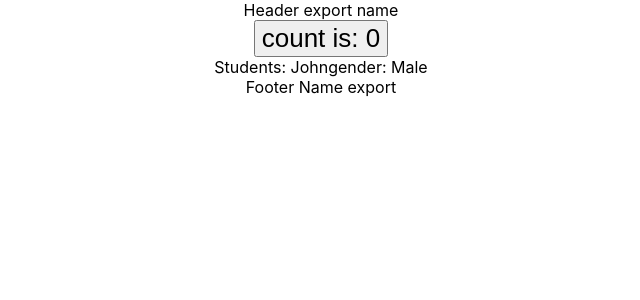
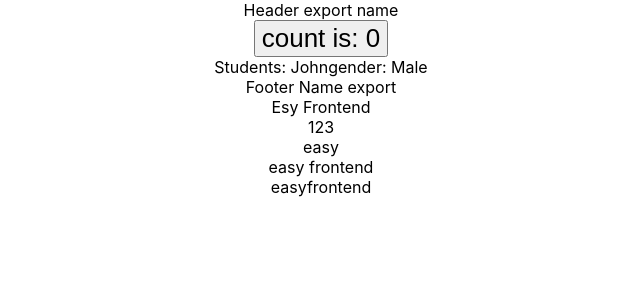
Before and after one commit to ngocanhth/react-easy-typescript, a React (Vite) app: page / in a window 1280 px wide. Shown: the top 300 px of the page, without its empty margins (319-959 px from the left). Built offline with nearby package versions, Linux system fonts and the light colour scheme.

Commit message:
props children

```diff
--- a/src/App.tsx
+++ b/src/App.tsx
@@ -4,6 +4,7 @@
 import { Footer, Header } from './components/common'
 import { Student} from './features/labs/Students'
 import { StudentModel } from './models/student'
+import { MyText } from './features/labs/MyText'
 // import Header from './components/common/Header'
 // import Footer from './components/common/Footer'
 
@@ -33,6 +34,21 @@
           <Student student = {john} onClick={handleStudentClick} />
 
      <Footer />
+
+     <MyText title="12134">Esy Frontend</MyText>
+     <MyText>123</MyText>
+     <MyText>{false}</MyText>
+     <MyText>{undefined}</MyText>
+     <MyText>
+       <span>easy</span>
+     </MyText>
+     <MyText>
+       <span>easy</span> frontend
+     </MyText>
+     <MyText>
+       <span>easy</span>
+       <span>frontend</span>
+     </MyText>
     </div>
   )
 }
--- /dev/null
+++ b/src/features/labs/MyText.tsx
@@ -0,0 +1,17 @@
+import  React, {ReactNode, ReactText, ReactElement, ReactChild } from 'react';
+
+export interface MyTextProps {
+    title?: string,
+ //   children?: ReactText,
+     //   children?: ReactChild[] | ReactChild,
+    children?: React.ReactNode,
+ // children?: ReactElement | ReactChild,
+}
+
+export function MyText ({title, children}: MyTextProps) {
+  return (
+    <div>
+     {children}
+    </div>
+  );
+}
```
